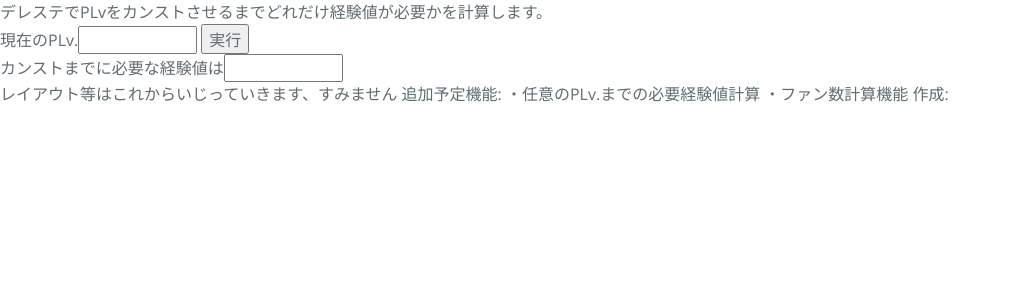
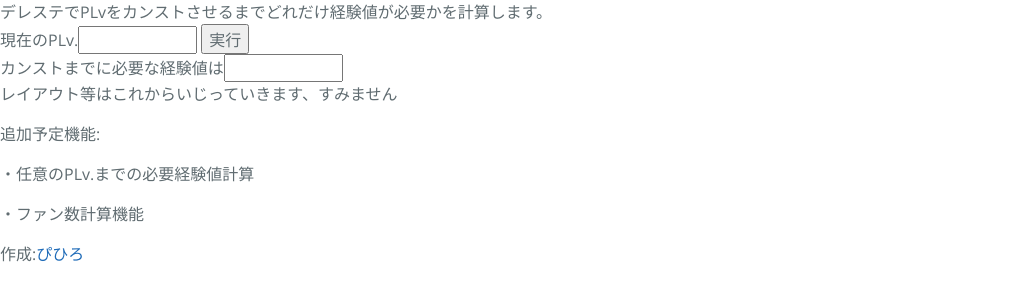
Before and after one commit to phrpihi/sl-stage-exp, a plain HTML site: page index.html in a window 1280 px wide. Shown: the whole page, without its empty margins (0-1011 px from the left). Drawn offline with nearby package versions, Linux system fonts and the light colour scheme.

Commit message:
Update index.html

```diff
--- a/index.html
+++ b/index.html
@@ -68,10 +68,10 @@ function plv_exp(){
 
 レイアウト等はこれからいじっていきます、すみません
 
-追加予定機能:
-・任意のPLv.までの必要経験値計算
-・ファン数計算機能
+<p>追加予定機能:</p>
+<p>・任意のPLv.までの必要経験値計算</p>
+<p>・ファン数計算機能</p>
 
-作成:<a href="https://twitter.com/_pihi">
+<p>作成:<a href="https://twitter.com/_pihi">ぴひろ</a></p>
 </body>
 </html>
```
